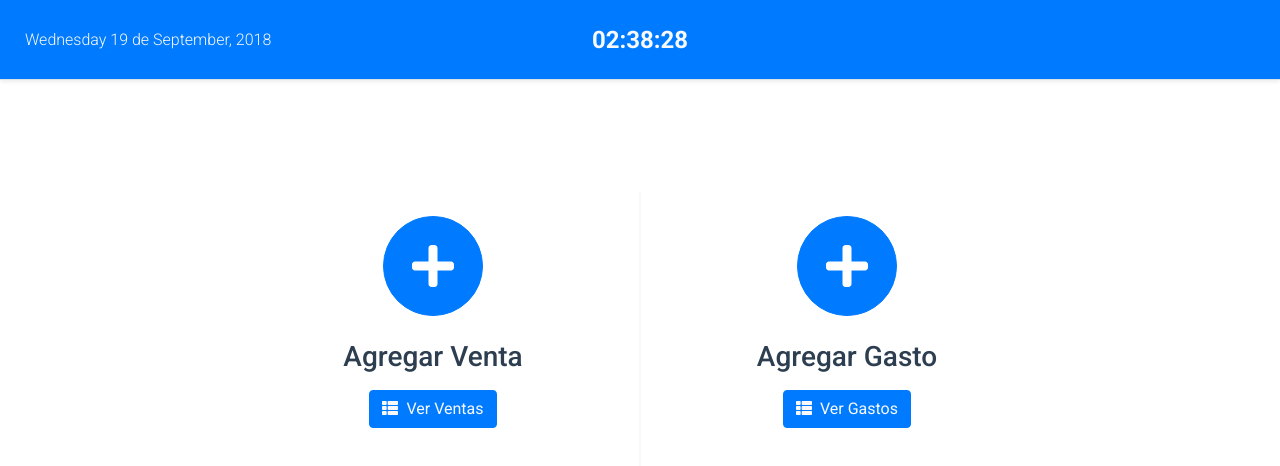
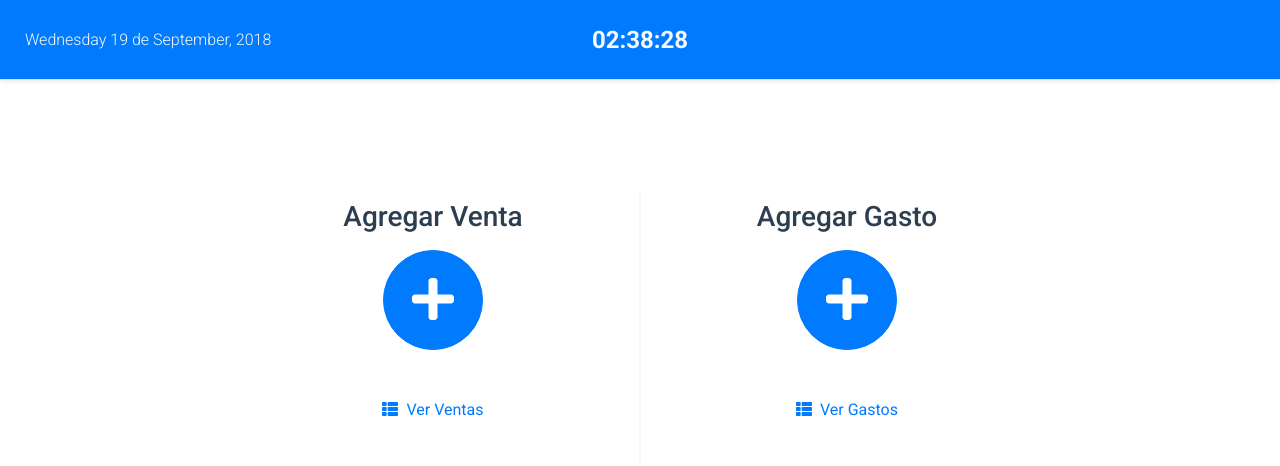
Before and after one commit to GMaiolo/web-enhorabuena, a Vue app: page / in a window 1280 px wide. Shown: the top 466 px of the page. Built offline with nearby package versions, Linux system fonts and the light colour scheme; no server answers.

Commit message:
layout changes

```diff
--- a/src/views/Main.vue
+++ b/src/views/Main.vue
@@ -3,33 +3,37 @@
   <section class="wrapper w-100 h-100 d-flex align-items-top justify-content-center">
     <!-- left side -->
     <div class="btn-container m-2" v-show="!isShowingExpensesTable">
-      <button class="circled btn btn-primary mt-3 mb-4" @click="openSalesModal">
+      <h3 class="mb-3">Agregar Venta</h3>
+      <button class="circled btn btn-primary" @click="openSalesModal">
         <font-awesome-icon icon="plus" size="3x" />
       </button>
-      <h3 class="mb-3">Agregar Venta</h3>
-      <router-link to="/sales" tag="button" class="text-light btn btn-primary mr-auto" v-if="!isShowingSalesTable">
+      <div class="links mt-5">
+        <router-link to="/sales" v-if="!isShowingSalesTable">
           <font-awesome-icon icon="th-list" class="mr-1" /> Ver Ventas
         </router-link>
-      <router-link to="/" tag="button" class="btn btn-primary text-light d-inline-flex align-items-center" v-else>
+        <router-link to="/" class="d-inline-flex align-items-center" v-else>
           <font-awesome-icon icon="arrow-left" />
           <span class="ml-2">Volver</span>
         </router-link>
+      </div>
     </div>
     <!-- middle -->
     <div class="vertical-rule bg-light mr-5 ml-5" v-show="isVanillaRoute"></div>
     <!-- right side -->
     <div class="btn-container m-2" v-show="!isShowingSalesTable">
-      <button class="circled btn btn-primary mt-3 mb-4" @click="openExpensesModal">
+      <h3 class="mb-3">Agregar Gasto</h3>
+      <button class="circled btn btn-primary" @click="openExpensesModal">
         <font-awesome-icon icon="plus" size="3x" />
       </button>
-      <h3 class="mb-3">Agregar Gasto</h3>
-      <router-link to="/expenses" tag="button" class="text-light btn btn-primary" v-if="!isShowingExpensesTable">
+      <div class="links mt-5">
+        <router-link to="/expenses" class="" v-if="!isShowingExpensesTable">
           <font-awesome-icon icon="th-list" class="mr-1" /> Ver Gastos
         </router-link>
-      <router-link to="/" tag="button" class="btn btn-primary text-light d-inline-flex align-items-center" v-else>
+        <router-link to="/" class="d-inline-flex align-items-center" v-else>
           <font-awesome-icon icon="arrow-left" />
           <span class="ml-2">Volver</span>
         </router-link>
+      </div>
     </div>
     <div class="vertical-rule bg-light mr-5 ml-5" v-show="!isVanillaRoute"></div>
     <router-view></router-view>
```
Lines whose indentation alone changed are shown as unchanged.
